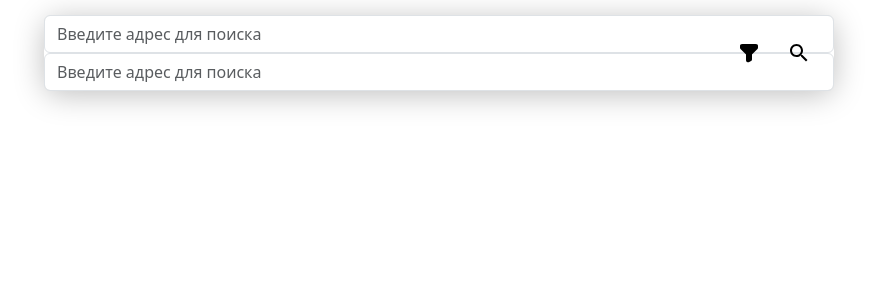
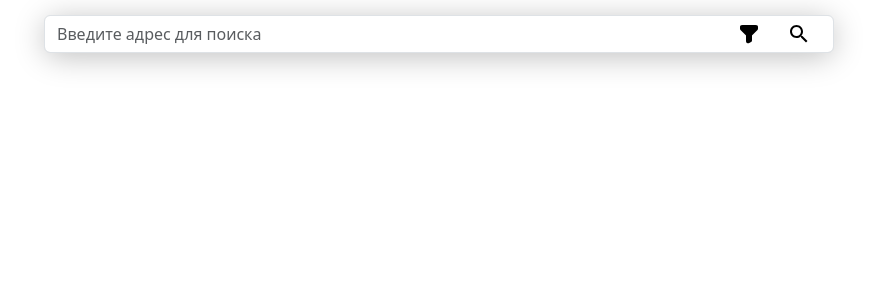
Before and after one commit to alkokovad/OO_hackathon, a Django app: page /dashboard/ in a window 1280 px wide. Shown: the top 300 px of the page, without its empty margins (201-1078 px from the left). Run offline with Django 4.2, Linux system fonts and the light colour scheme.

Commit message:
last corrections

```diff
--- a/OO_hack/settings.py
+++ b/OO_hack/settings.py
@@ -79,7 +79,7 @@ WSGI_APPLICATION = 'OO_hack.wsgi.application'
 DATABASES = {
     'default': {
         'ENGINE': 'django.db.backends.postgresql_psycopg2',
-        'NAME': 'postgres',
+        'NAME': 'oo_hack',
         'USER': 'postgres',
         'PASSWORD': 'OO_hack',
         'HOST': 'localhost',
--- a/Templates/CardsList/cards_list.html
+++ b/Templates/CardsList/cards_list.html
@@ -91,8 +91,6 @@
                         <input class="form-control" id="choices-text-preset-values" name="q" type="sumbit"
                            placeholder="Введите адрес для поиска" value="{{ request.GET.q }}"/>
                     </form>
-                    <input class="form-control" id="choices-text-preset-values" name="q" type="text"
-                           placeholder="Введите адрес для поиска" value="{{ request.GET.q }}"/>
                     <button class="btn-search" type="button">
                         <svg xmlns="http://www.w3.org/2000/svg" width="24" height="24" viewBox="0 0 24 24">
                             <path d="M15.5 14h-.79l-.28-.27C15.41 12.59 16 11.11 16 9.5 16 5.91 13.09 3 9.5 3S3 5.91 3 9.5 5.91 16 9.5 16c1.61 0 3.09-.59 4.23-1.57l.27.28v.79l5 4.99L20.49 19l-4.99-5zm-6 0C7.01 14 5 11.99 5 9.5S7.01 5 9.5 5 14 7.01 14 9.5 11.99 14 9.5 14z"></path>
```
